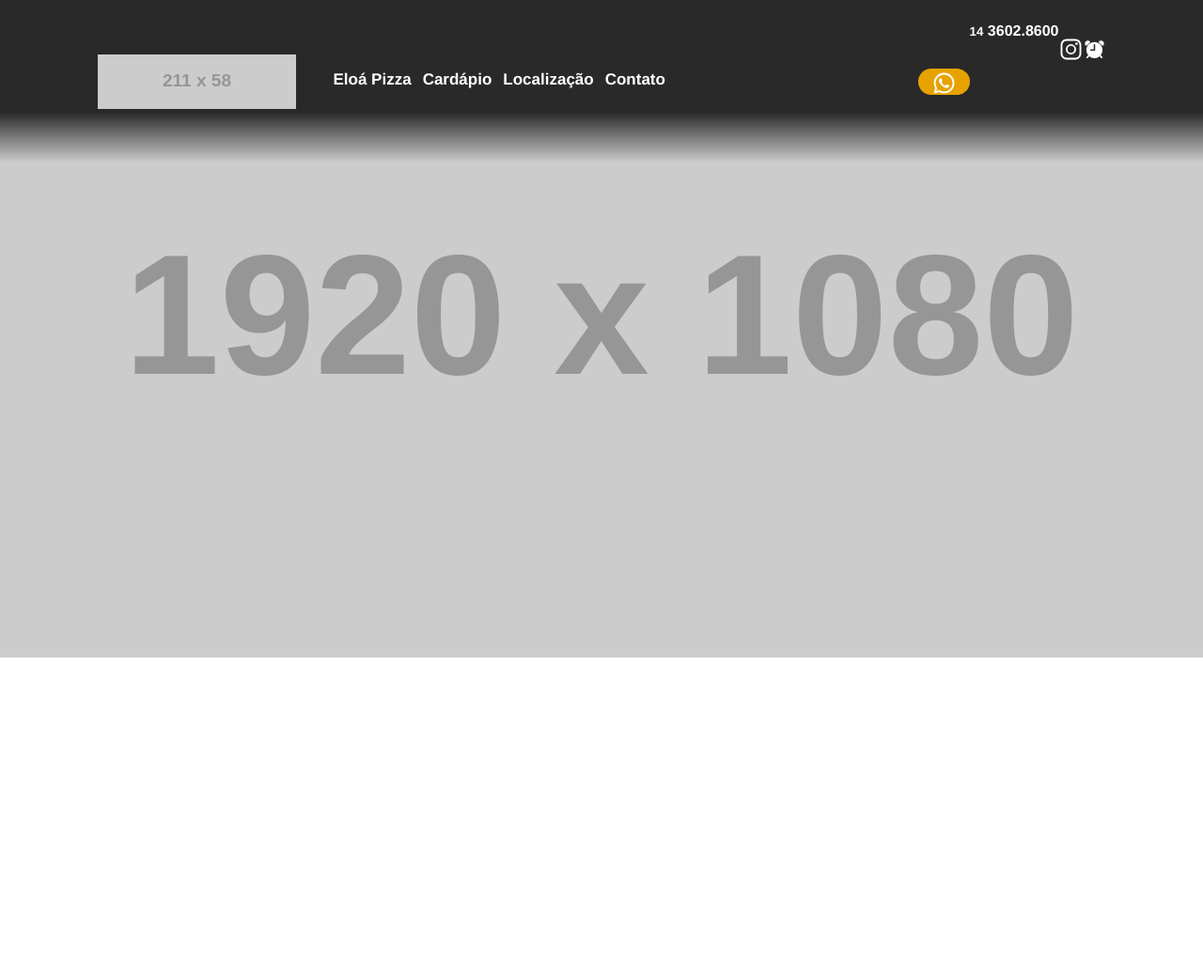
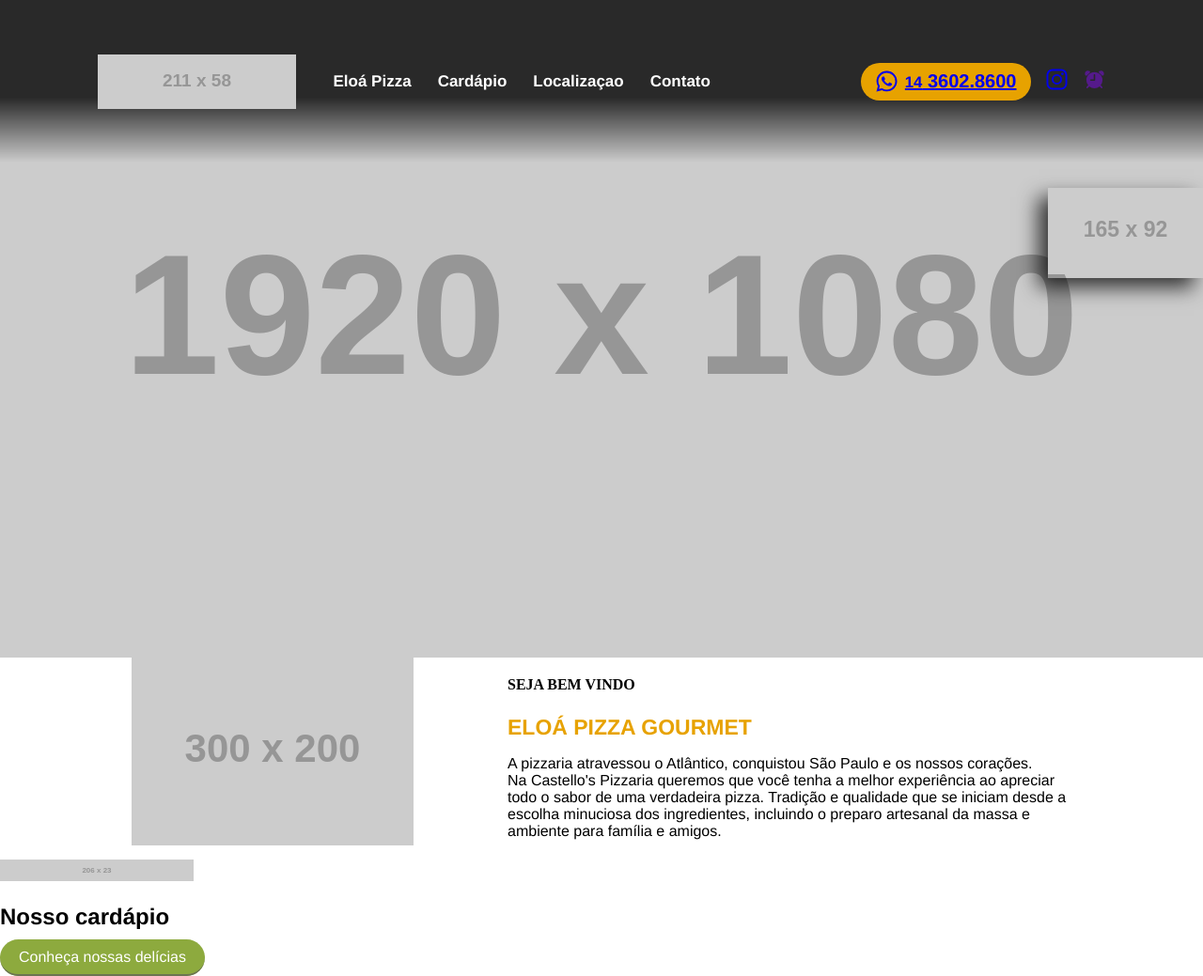
Before and after one commit to eloasenai/Pizzaria, a plain HTML site: page index.html in a window 1280 px wide. Shown: the top 1039 px of the page at 94% size. Before the commit the page ends 800 px from the top, so only its background shows below. Drawn offline with nearby package versions, Linux system fonts and the light colour scheme; placeholder pictures from the web are drawn by us.

Commit message:
finalizamento do projeto

```diff
--- a/css/style.css
+++ b/css/style.css
@@ -2,7 +2,7 @@ body {
   margin: 0;
   padding: 0;
   box-sizing: border-box;
-  font-family:Helvetica, sans-serif;
+  font-family: Helvetica, sans-serif;
 }
 
 .fullcontainer {
@@ -14,12 +14,11 @@ body {
 
 .bgfundo {
   background: url(https://placehold.co/1920x1080) no-repeat center/cover;
-
   /*
        background-color: blue;
-    background-image:url(https://placehold.co/1920x1080);
-    background-repeat:no-repeat;
-    background-position:center center;
+       background-image: url(https://placehold.co/1920x1080);
+       background-repeat: no-repeat;
+       background-position: center center;
        background-size: cover;
     */
   width: 100%;
@@ -27,7 +26,7 @@ body {
 }
 
 header {
-  color: white;
+  color: #fff;
   position: fixed;
   top: 0;
   left: 0;
@@ -37,42 +36,41 @@ header {
   background: linear-gradient(
     to bottom,
     rgba(0, 0, 0, 0.8) 0%,
-    rgba(0, 0, 0, 0.8) 69%,
+    rgba(0, 0, 0, 0.8) 60%,
     rgba(0, 0, 0, 0) 100%
   );
-
   background: -webkit-linear-gradient(
     to bottom,
     rgba(0, 0, 0, 0.8) 0%,
-    rgba(0, 0, 0, 0.8) 69%,
+    rgba(0, 0, 0, 0.8) 60%,
     rgba(0, 0, 0, 0) 100%
   );
-
   background: -moz-linear-gradient(
     to bottom,
     rgba(0, 0, 0, 0.8) 0%,
-    rgba(0, 0, 0, 0.8) 69%,
+    rgba(0, 0, 0, 0.8) 60%,
     rgba(0, 0, 0, 0) 100%
   );
-
   padding: 24px 0;
 }
+
 .container {
   max-width: 1073px;
   margin: 0 auto;
 }
-
-.main-navigation   {
+.main-navigation {
   display: flex;
   align-items: center;
 }
+
 .main-navigation ul {
   list-style: none;
   display: flex;
-  gap: 12px;
+  gap: 28px;
   align-items: center;
   margin: 0;
 }
+
 .main-navigation a {
   color: #fff;
   display: block;
@@ -80,10 +78,7 @@ header {
   font-size: 17px;
   font-weight: 700;
   font-family: Helvetica, sans-serif;
-  /*margin-bottom:3px;*/
-  border-bottom: solid 3px transparent;
 }
-
 .main-navigation a:hover,
 .main-navigation a:focus {
   border-color: #e7a200;
@@ -97,19 +92,121 @@ header {
 
 .sec-menu {
   display: flex;
+  align-items: center;
+  gap: 15px;
 }
-.sec-menu ion-icon{
+
+.sec-menu ion-icon {
   font-size: 25px;
 }
 
-#btnzap{
-    background-color: #e7a200;
+#btnZap {
+  background: #e7a200;
   border-radius: 65px;
-    padding: 3px 15px 0 15px;
-    font-size:20px;
+  padding: 0px 15px;
+  font-size: 20px;
   font-weight: bolder;
+  height: 40px;
+
   display: flex;
-    align-self: center ;
+  align-items: center;
   gap: 7px;
+}
 
+.zap {
+  text-decoration: none;
+  color: #fff;
 }
+
+.ifood {
+  position: fixed;
+  right: 0;
+  top: 200px;
+  box-shadow: -10px 10px 20px 0px rgba(0, 0, 0, 0.75);
+  -webkit-box-shadow: -10px 10px 20px 0px rgba(0, 0, 0, 0.75);
+  -moz-box-shadow: -10px 10px 20px 0px rgba(0, 0, 0, 0.75);
+}
+
+#BoasVindas {
+  display: flex;
+  justify-content: center;
+  margin: 0 auto;
+  padding-bottom: 15px;
+  background: #ffffff;
+}
+
+#BoasVindas img {
+  padding: 0 100px;
+}
+
+#TextoBoasVindas {
+  max-width: 600px;
+  padding-right: 100px;
+}
+
+#TextoBoasVindas h4 {
+  text-transform: uppercase;
+  font-size: 16px;
+  margin: 0;
+  padding-top: 20px;
+  font-family: "Times New Roman", Times, serif;
+}
+
+#TextoBoasVindas h3 {
+  text-transform: uppercase;
+  font-weight: 900;
+  color: #e7a200;
+  font-size: 23px;
+  margin-bottom: 0;
+}
+
+#TextoBoasVindas p {
+  margin-bottom: 0;
+}
+
+#cardapio{
+  display: flex;
+  flex-direction: column;
+  align-items: center;
+}
+
+#cardapio div{
+  width: 100%;
+  display: flex;
+  justify-content:space-between;
+}
+
+#cardapio img {
+  padding: 36px 0;
+}
+
+#cardapio div img{
+  padding: 0;
+}
+
+#cardapio h2{
+color: #d03012;
+text-transform:uppercase;
+font-size: 28px;
+font-weight:900;
+margin: 0 0 7px 0;
+}
+
+.btnCardapio{
+  text-decoration: none;
+  color: #fff;
+  background: #8daa3e;
+padding: 10px 20px;
+border-radius: 50px;
+border-bottom: 2px solid #6b7552;
+}
+
+#promoçãoPizzas {
+  width: 100%;
+  display: flex;
+  flex-wrap: wrap;
+  align-content: center;
+  justify-content: center;
+  gap: 10px;
+  padding-top: 20px;
+}
--- a/index.html
+++ b/index.html
@@ -14,22 +14,69 @@
         <div class="container site-header-main">
           <nav id="site-navigation" class="main-navigation">
             <img src="https://placehold.co/211x58" alt="" height="58px" />
+            <!-- ul>li*4>a -->
             <ul id="menu-principal" class="primary-menu">
               <li><a href="">Eloá Pizza</a></li>
               <li><a href="">Cardápio</a></li>
-              <li><a href="">Localização</a></li>
+              <li><a href="">Localizaçao</a></li>
               <li><a href="">Contato</a></li>
             </ul>
           </nav>
+
           <div class="sec-menu">
-            <div id="btnzap"><ion-icon name="logo-whatsapp"></ion-icon></div>
-            <b><small>14</small> 3602.8600</b>
-            <p><ion-icon name="logo-instagram"></ion-icon></p>
-            <p><ion-icon name="alarm"></ion-icon></p>
+            <a
+              href="https://api.logo-whatsapp.com/send?phone=551436028600&text=Gostaria de fazer um pedido."
+              target="_blank"
+              class="Zap"
+            >
+              <div id="btnZap">
+                <ion-icon name="logo-whatsapp"></ion-icon>
+                <b><small>14</small> 3602.8600</b>
+              </div>
+            </a>
+            <a href="https://instagram.com" class="Zap" target="_blank">
+              <ion-icon name="logo-instagram"></ion-icon>
+            </a>
+            <a href="" class="Zap">
+              <ion-icon name="alarm"></ion-icon>
+            </a>
           </div>
         </div>
       </header>
-    </div>
+
+      <main>
+        <a href="https://afood.com.br" class="ifood" target="_blank">
+          <img src="http://placehold.co/165x92" alt="" />
+        </a>
+        <div id="BoasVindas">
+          <img src="https://placehold.co/300x200" alt="" />
+          <div id="TextoBoasVindas">
+            <h4>Seja bem vindo</h4>
+            <h3>ELOÁ PIZZA GOURMET</h3>
+            <p>
+              A pizzaria atravessou o Atlântico, conquistou São Paulo e os
+              nossos corações. <br />
+              Na Castello's Pizzaria queremos que você tenha a melhor
+              experiência ao apreciar todo o sabor de uma verdadeira pizza.
+              Tradição e qualidade que se iniciam desde a escolha minuciosa dos
+              ingredientes, incluindo o preparo artesanal da massa e ambiente
+              para família e amigos.
+            </p>
+          </div>
+        </div>
+
+        <div id="Cardapio">
+<img src="https://placehold.co/206x23" all=""/>
+<h2>Nosso cardápio </h2>
+<p><a href="" class="btnCardapio">Conheça nossas delícias</a></p>
+   <!-- div>img*4 -->
+        </div id="PromoPizzas">
+        <img src="https://placehold.co/460x460" alt="" />
+        <img src="https://placehold.co/460x460" alt="" />
+        <img src="https://placehold.co/460x460" alt="" />
+        <img src="https://placehold.co/460x460" alt="" />
+      </div>
+      </main>
   </body>
   <script
     type="module"
```
Lines whose indentation alone changed are shown as unchanged.
